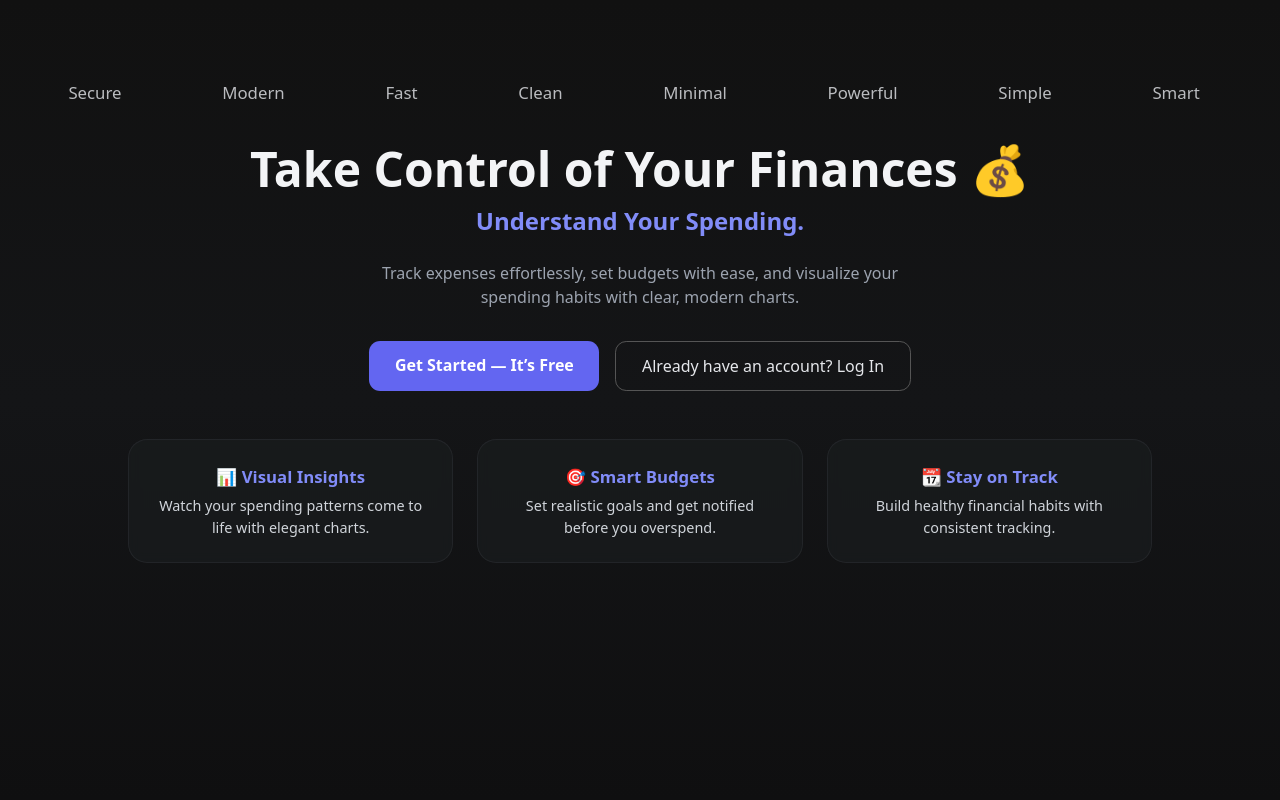
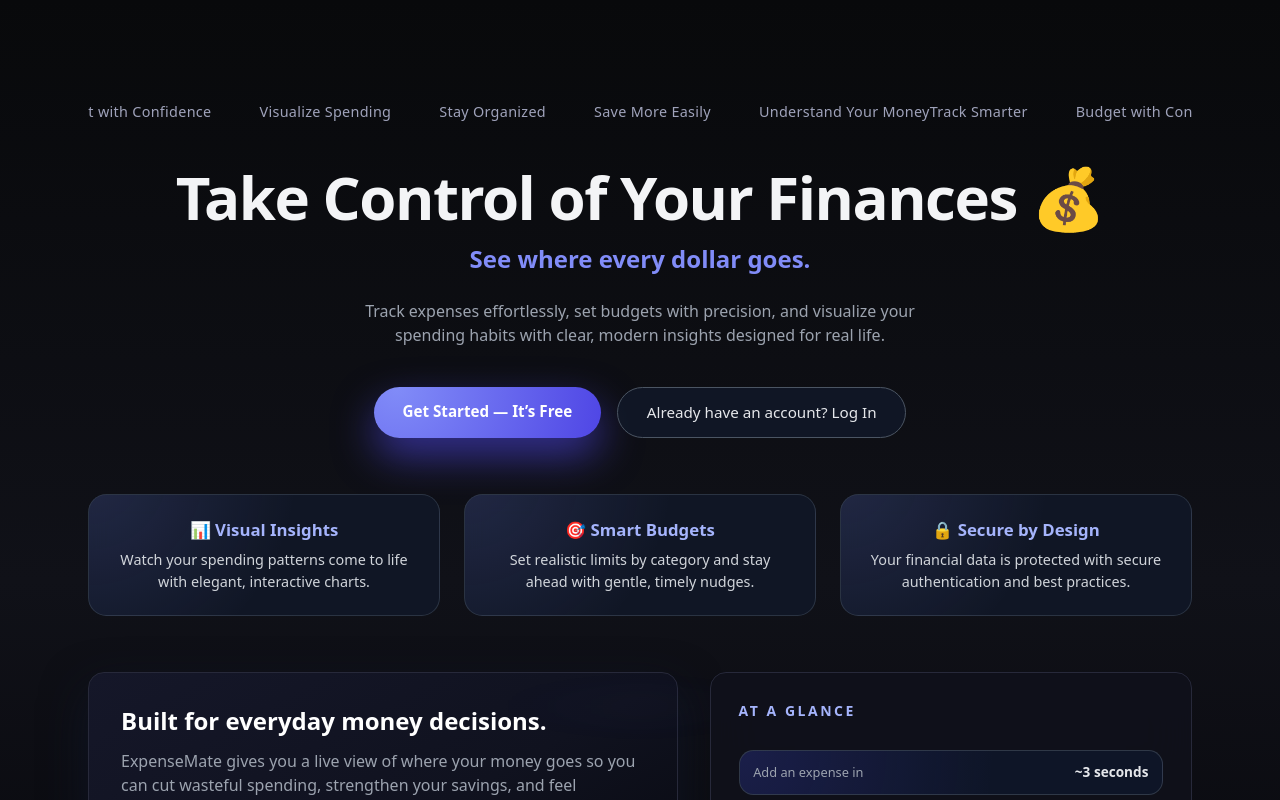
Before and after one commit to Poopinator/expense-tracker, a Vue app in the folder frontend/: page / in a window 1280 px wide. Built offline with nearby package versions, Linux system fonts and the light colour scheme.

Commit message:
Home Page v3

```diff
--- a/frontend/src/views/HomeView.vue
+++ b/frontend/src/views/HomeView.vue
@@ -1,12 +1,16 @@
 <template>
   <div
-    class="relative min-h-screen bg-gradient-to-b from-[#111] via-[#141517] to-[#0f0f10] text-gray-100 flex flex-col items-center text-center px-6 pt-20 pb-16"
+    class="relative min-h-screen bg-gradient-to-b from-[#08090b] via-[#101118] to-[#050509] text-gray-100"
   >
     <!-- 🌌 Background Particles -->
     <div class="particle-bg"></div>
 
-    <!-- ⭐ Continuous Infinite Scrolling Banner -->
-    <div class="banner-shell mb-10">
+    <main
+      class="relative max-w-6xl mx-auto px-6 pt-24 pb-20 flex flex-col items-center text-center"
+    >
+      <!-- ⭐ Continuous Infinite Scrolling Banner with Glow -->
+      <div class="banner-shell mb-14">
+        <div class="banner-glow"></div>
         <div class="banner-track">
           <!-- First lane -->
           <div class="banner-lane">
@@ -18,8 +22,7 @@
               {{ w }}
             </span>
           </div>
-
-        <!-- Second lane (duplicate for seamless loop) -->
+          <!-- Second lane -->
           <div class="banner-lane">
             <span
               v-for="(w, i) in bannerWords"
@@ -33,12 +36,15 @@
       </div>
 
       <!-- 💸 Hero Section -->
-    <h1 class="text-4xl md:text-5xl font-extrabold mb-3">
+      <section class="w-full flex flex-col items-center">
+        <h1 class="text-4xl md:text-5xl lg:text-6xl font-extrabold mb-4 tracking-tight">
           Take Control of Your Finances 💰
         </h1>
 
         <!-- ✨ Rotating subtitle -->
-    <h2 class="text-xl md:text-2xl text-indigo-400 font-semibold h-8 overflow-hidden mb-6">
+        <h2
+          class="text-lg md:text-2xl text-indigo-400 font-semibold h-8 overflow-hidden mb-6"
+        >
           <transition-group name="fade-up" tag="div">
             <div :key="currentWord" class="animated-word">
               {{ currentWord }}
@@ -46,13 +52,13 @@
           </transition-group>
         </h2>
 
-    <p class="text-gray-400 max-w-xl mb-8">
-      Track expenses effortlessly, set budgets with ease, and visualize your spending
-      habits with clear, modern charts.
+        <p class="text-gray-400 max-w-xl mb-10 text-sm md:text-base">
+          Track expenses effortlessly, set budgets with precision, and visualize your
+          spending habits with clear, modern insights designed for real life.
         </p>
 
         <!-- 🚀 CTAs -->
-    <div class="flex flex-wrap justify-center gap-4 mb-12">
+        <div class="flex flex-wrap justify-center gap-4 mb-14">
           <RouterLink to="/register" class="btn-primary">
             Get Started — It’s Free
           </RouterLink>
@@ -61,87 +67,163 @@
             Already have an account? Log In
           </RouterLink>
         </div>
+      </section>
 
       <!-- 💡 Feature Highlights -->
-    <section class="grid md:grid-cols-3 gap-6 max-w-5xl w-full">
+      <section class="grid md:grid-cols-3 gap-6 w-full mb-14">
         <div class="feature-card">
           <h3 class="feature-title">📊 Visual Insights</h3>
           <p class="feature-text">
-          Watch your spending patterns come to life with elegant charts.
+            Watch your spending patterns come to life with elegant, interactive charts.
           </p>
         </div>
 
         <div class="feature-card">
           <h3 class="feature-title">🎯 Smart Budgets</h3>
           <p class="feature-text">
-          Set realistic goals and get notified before you overspend.
+            Set realistic limits by category and stay ahead with gentle, timely nudges.
           </p>
         </div>
 
         <div class="feature-card">
-        <h3 class="feature-title">📆 Stay on Track</h3>
+          <h3 class="feature-title">🔒 Secure by Design</h3>
           <p class="feature-text">
-          Build healthy financial habits with consistent tracking.
+            Your financial data is protected with secure authentication and best practices.
           </p>
         </div>
       </section>
+
+      <!-- 🔻 Bottom Section: Why + Quick Stats -->
+      <section
+        class="w-full grid md:grid-cols-[1.1fr,0.9fr] gap-8 items-stretch text-left"
+      >
+        <!-- Why ExpenseMate -->
+        <div
+          class="rounded-2xl bg-gradient-to-br from-[#151729] via-[#10121f] to-[#05060b] border border-[#27293a] shadow-[0_18px_45px_rgba(15,23,42,0.7)] p-6 md:p-8"
+        >
+          <h3 class="text-xl md:text-2xl font-semibold mb-3 text-white">
+            Built for everyday money decisions.
+          </h3>
+          <p class="text-gray-400 text-sm md:text-base mb-5 leading-relaxed">
+            ExpenseMate gives you a live view of where your money goes so you can cut
+            wasteful spending, strengthen your savings, and feel confident about every
+            purchase — without wrestling with spreadsheets.
+          </p>
+
+          <ul class="space-y-3 text-sm md:text-base text-gray-300">
+            <li class="flex items-start gap-2">
+              <span class="mt-1 text-indigo-400">•</span>
+              <span>Log expenses in seconds from any device.</span>
+            </li>
+            <li class="flex items-start gap-2">
+              <span class="mt-1 text-indigo-400">•</span>
+              <span>See category-level breakdowns for instant clarity.</span>
+            </li>
+            <li class="flex items-start gap-2">
+              <span class="mt-1 text-indigo-400">•</span>
+              <span>Stay aligned with your goals using budget alerts.</span>
+            </li>
+          </ul>
+        </div>
+
+        <!-- Quick Stats / Highlights -->
+        <div
+          class="rounded-2xl bg-[#10111b]/90 border border-[#27293a] backdrop-blur-xl p-6 md:p-7 flex flex-col justify-between"
+        >
+          <h4 class="text-sm font-semibold text-indigo-300 uppercase tracking-[0.18em] mb-4">
+            At a Glance
+          </h4>
+
+          <div class="space-y-4 mb-4">
+            <div class="stat-chip">
+              <span class="stat-label">Add an expense in</span>
+              <span class="stat-value">~3 seconds</span>
+            </div>
+            <div class="stat-chip">
+              <span class="stat-label">Track up to</span>
+              <span class="stat-value">∞ categories</span>
+            </div>
+            <div class="stat-chip">
+              <span class="stat-label">See trends over</span>
+              <span class="stat-value">days, months, years</span>
+            </div>
+          </div>
+
+          <p class="text-xs text-gray-500">
+            No ads. No noise. Just a focused space to understand and improve your spending.
+          </p>
+        </div>
+      </section>
+
+      <!-- 📎 Footer CTA -->
+      <p class="mt-14 text-gray-500 text-xs md:text-sm text-center">
+        Made by <span class="text-gray-300">ExpenseMate</span> — Your personal
+        finance companion.
+      </p>
+    </main>
   </div>
 </template>
 
 <script setup>
-import { ref, onMounted } from "vue";
+import { ref, onMounted, onBeforeUnmount } from "vue";
 
 // Rotating subtitle under main heading
 const rotatingWords = [
   "Track. Budget. Grow.",
-  "Understand Your Spending.",
-  "Master Your Money.",
-  "Stay Financially Confident.",
-  "Build Smarter Habits.",
+  "See where every dollar goes.",
+  "Stay financially confident.",
+  "Turn spending into insight.",
+  "Build smarter money habits.",
 ];
 
 const currentWord = ref(rotatingWords[0]);
 let wordIndex = 0;
+let intervalId = null;
 
 onMounted(() => {
-  setInterval(() => {
+  intervalId = setInterval(() => {
     wordIndex = (wordIndex + 1) % rotatingWords.length;
     currentWord.value = rotatingWords[wordIndex];
   }, 2500);
 });
 
-// Banner words
+onBeforeUnmount(() => {
+  if (intervalId) clearInterval(intervalId);
+});
+
+// Banner words – focused on expense tracking vibes
 const bannerWords = [
-  "Simple",
-  "Smart",
-  "Secure",
-  "Modern",
-  "Fast",
-  "Clean",
-  "Minimal",
-  "Powerful",
+  "Track Smarter",
+  "Budget with Confidence",
+  "Visualize Spending",
+  "Stay Organized",
+  "Save More Easily",
+  "Understand Your Money",
 ];
+
 </script>
 
 <style scoped>
 /* 💫 Slim, smooth feature cards */
 .feature-card {
-  padding: 1.5rem;
-  border-radius: 1.2rem;
-  background: rgba(29, 31, 34, 0.55);
-  border: 1px solid rgba(53, 56, 62, 0.4);
-  backdrop-filter: blur(6px);
-  transition: 0.2s ease;
+  padding: 1.4rem 1.6rem;
+  border-radius: 1.15rem;
+  background: radial-gradient(circle at 0% -20%, rgba(129, 140, 248, 0.16), transparent 55%),
+    rgba(17, 24, 39, 0.9);
+  border: 1px solid rgba(55, 65, 81, 0.7);
+  backdrop-filter: blur(10px);
+  transition: transform 0.2s ease, box-shadow 0.2s ease, border-color 0.2s ease;
 }
 .feature-card:hover {
   transform: translateY(-4px);
-  box-shadow: 0 0 14px rgba(99, 102, 241, 0.25);
+  border-color: rgba(129, 140, 248, 0.9);
+  box-shadow: 0 18px 40px rgba(15, 23, 42, 0.85);
 }
 .feature-title {
-  color: #818cf8;
+  color: #a5b4fc;
   font-size: 1.05rem;
   font-weight: 600;
-  margin-bottom: 0.35rem;
+  margin-bottom: 0.45rem;
 }
 .feature-text {
   font-size: 0.9rem;
@@ -150,33 +232,42 @@ const bannerWords = [
 
 /* 🎛 Buttons */
 .btn-primary {
-  background: #6366f1;
-  padding: 0.75rem 1.6rem;
-  border-radius: 0.7rem;
+  background: radial-gradient(circle at 10% 0%, #818cf8, #4f46e5);
+  padding: 0.8rem 1.8rem;
+  border-radius: 9999px;
   font-weight: 600;
   color: white;
-  transition: 0.2s;
+  font-size: 0.95rem;
+  box-shadow: 0 18px 40px rgba(79, 70, 229, 0.6);
+  transition: transform 0.18s ease, box-shadow 0.18s ease, filter 0.18s ease;
 }
 .btn-primary:hover {
-  background: #4f51e8;
-  box-shadow: 0 0 20px rgba(99, 102, 241, 0.3);
+  transform: translateY(-1px) scale(1.01);
+  filter: brightness(1.05);
+  box-shadow: 0 20px 45px rgba(79, 70, 229, 0.75);
 }
 .btn-secondary {
-  border: 1px solid #555;
-  padding: 0.75rem 1.6rem;
-  border-radius: 0.7rem;
+  border: 1px solid #4b5563;
+  padding: 0.8rem 1.8rem;
+  border-radius: 9999px;
   color: #e5e7eb;
-  transition: 0.2s;
+  font-weight: 500;
+  font-size: 0.95rem;
+  background: rgba(17, 24, 39, 0.9);
+  transition: border-color 0.18s ease, color 0.18s ease, background 0.18s ease,
+    transform 0.18s ease;
 }
 .btn-secondary:hover {
   border-color: #818cf8;
-  color: white;
+  color: #ffffff;
+  background: rgba(17, 24, 39, 1);
+  transform: translateY(-1px);
 }
 
 /* 🔁 Rotating subtitle animation */
 .fade-up-enter-active,
 .fade-up-leave-active {
-  transition: all 0.5s ease;
+  transition: all 0.45s ease;
 }
 .fade-up-enter-from,
 .fade-up-leave-to {
@@ -187,35 +278,76 @@ const bannerWords = [
   height: 32px; /* keeps layout from jumping */
 }
 
-/* 🧷 Marquee banner (no gaps) */
+/* 🧷 Clean, premium marquee banner — NO lag, NO clutter */
 .banner-shell {
   width: 100%;
   overflow: hidden;
+  padding-block: 0.3rem; /* slimmer banner */
+  margin-bottom: 2.5rem; /* more breathing room */
+  opacity: 0.75; /* cleaner, less heavy */
 }
+
 .banner-track {
   display: flex;
-  width: 200%;           /* two lanes side-by-side */
-  animation: banner-slide 20s linear infinite;
+  width: 180%;
+  animation: banner-slide 26s linear infinite; /* slower = less laggy */
 }
+
 .banner-lane {
-  flex: 0 0 50%;         /* each lane always fills full viewport width */
+  flex: 0 0 50%;
   display: flex;
-  justify-content: space-around;
+  justify-content: space-evenly;
   align-items: center;
+  gap: 3rem;
 }
+
 .banner-item {
-  font-size: 1.05rem;
+  font-size: 0.9rem;
+  color: #d2d6f5;
+  white-space: nowrap;
+  letter-spacing: 0.3px;
+}
+
+/* subtle, premium glow */
+.banner-glow {
+  position: absolute;
+  left: 50%;
+  transform: translateX(-50%);
+  width: 45%;
+  height: 1.2rem;
+  top: 60%;
+  background: radial-gradient(circle, rgba(129,140,248,0.18), transparent 70%);
+  filter: blur(20px);
+  opacity: 0.45;
+  z-index: -1;
+}
+
+@keyframes banner-slide {
+  0% { transform: translateX(0); }
+  100% { transform: translateX(-50%); }
+}
+
+
+
+/* Quick stats chips */
+.stat-chip {
+  display: flex;
+  justify-content: space-between;
+  align-items: center;
+  padding: 0.7rem 0.85rem;
+  border-radius: 0.9rem;
+  background: radial-gradient(circle at 0% 0%, rgba(79, 70, 229, 0.18), transparent 60%),
+    rgba(15, 23, 42, 0.9);
+  border: 1px solid rgba(55, 65, 81, 0.8);
+}
+.stat-label {
+  font-size: 0.8rem;
+  color: #9ca3af;
+}
+.stat-value {
+  font-size: 0.85rem;
+  font-weight: 600;
   color: #e5e7eb;
-  opacity: 0.8;
-  white-space: nowrap;
-}
-@keyframes banner-slide {
-  0% {
-    transform: translateX(0);
-  }
-  100% {
-    transform: translateX(-50%);
-  }
 }
 
 /* 🌌 Particle background */
@@ -225,17 +357,17 @@ const bannerWords = [
   z-index: -10;
   pointer-events: none;
   background:
-    radial-gradient(circle at 20% 30%, rgba(99, 102, 241, 0.18), transparent 60%),
-    radial-gradient(circle at 80% 70%, rgba(236, 72, 153, 0.13), transparent 60%),
-    radial-gradient(circle at 50% 50%, rgba(59, 130, 246, 0.1), transparent 70%);
-  animation: drift 20s infinite alternate ease-in-out;
+    radial-gradient(circle at 15% 20%, rgba(129, 140, 248, 0.25), transparent 55%),
+    radial-gradient(circle at 80% 75%, rgba(236, 72, 153, 0.2), transparent 55%),
+    radial-gradient(circle at 50% 50%, rgba(59, 130, 246, 0.14), transparent 65%);
+  animation: drift 24s infinite alternate ease-in-out;
 }
 @keyframes drift {
   0% {
-    background-position: 20% 30%;
+    background-position: 20% 25%, 80% 75%, 50% 50%;
   }
   100% {
-    background-position: 70% 40%;
+    background-position: 65% 35%, 25% 70%, 55% 55%;
   }
 }
 </style>
```
Lines whose indentation alone changed are shown as unchanged.
